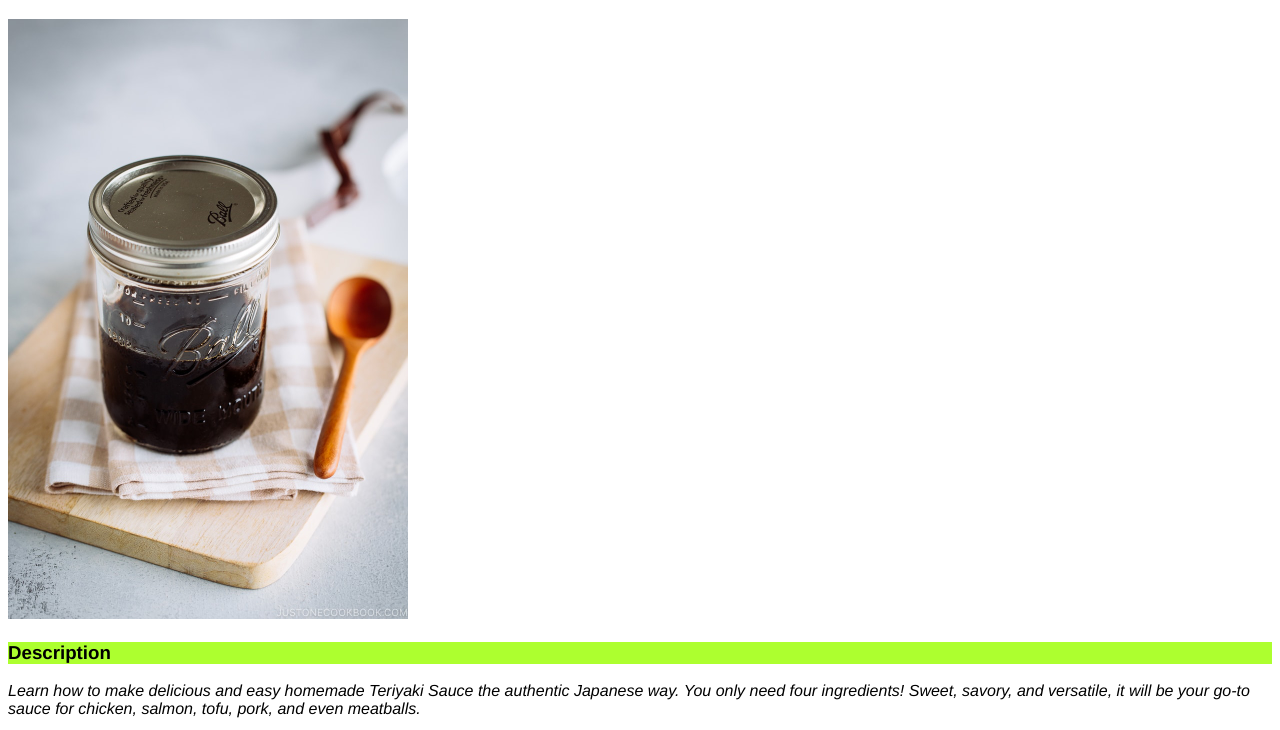
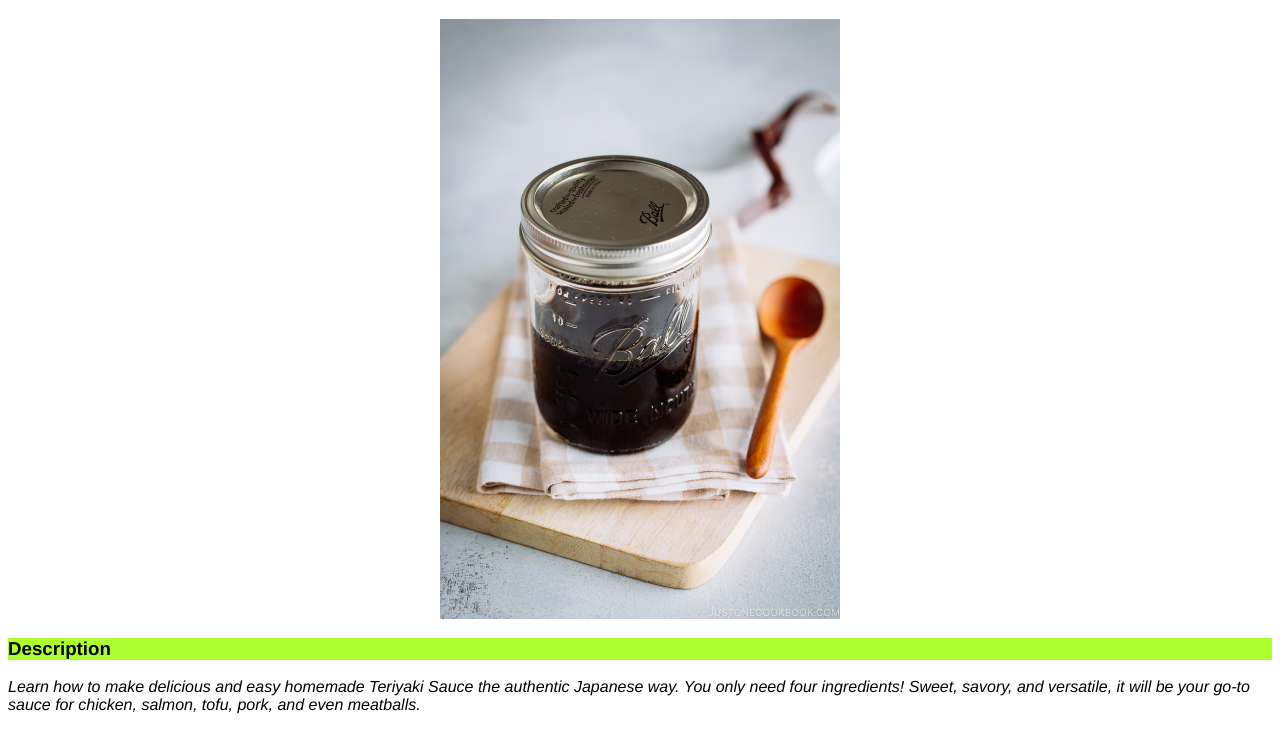
Before and after one commit to THRILLH/odin-recipes, a plain HTML site: page recipes/teriyaki-sauce.html in a window 1280 px wide. Shown: the part 61-791 px from the top of the page. Drawn offline with Linux system fonts and the light colour scheme.

Commit message:
Add style to center main img

```diff
--- a/recipes/teriyaki-sauce.html
+++ b/recipes/teriyaki-sauce.html
@@ -8,7 +8,7 @@
 </head>
 <body>
     <h1 id="recipe-title" class="heading">Teriyaki Sauce</h1>
-    <img src="../img/Teriyaki-Sauce-3014-II.jpg" alt="Teriyaki sauce in a mason jar" width="400" height="600">
+    <img src="../img/Teriyaki-Sauce-3014-II.jpg" class="recipe-img-main" alt="Teriyaki sauce in a mason jar" width="400" height="600">
     <h3 class="heading">Description</h3>
     <p><em>Learn how to make delicious and easy homemade Teriyaki Sauce the authentic Japanese way. You only need four ingredients! Sweet, savory, and versatile, it will be your go-to sauce for chicken, salmon, tofu, pork, and even meatballs.</em></p>
     <h3 class="heading">Ingredients</h3>
--- a/style.css
+++ b/style.css
@@ -1,5 +1,11 @@
 body {
     font-family: Helvetica, Arial, sans-serif;
+}
+
+.recipe-img-main {
+    display: block;
+    margin-left: auto;
+    margin-right: auto;
 }
 
 #recipe-title {
```
Also changed, not shown: recipes/asian-cabbage-salad.html (+1 -1 lines), recipes/chicken-teriyaki.html (+1 -1 lines).
